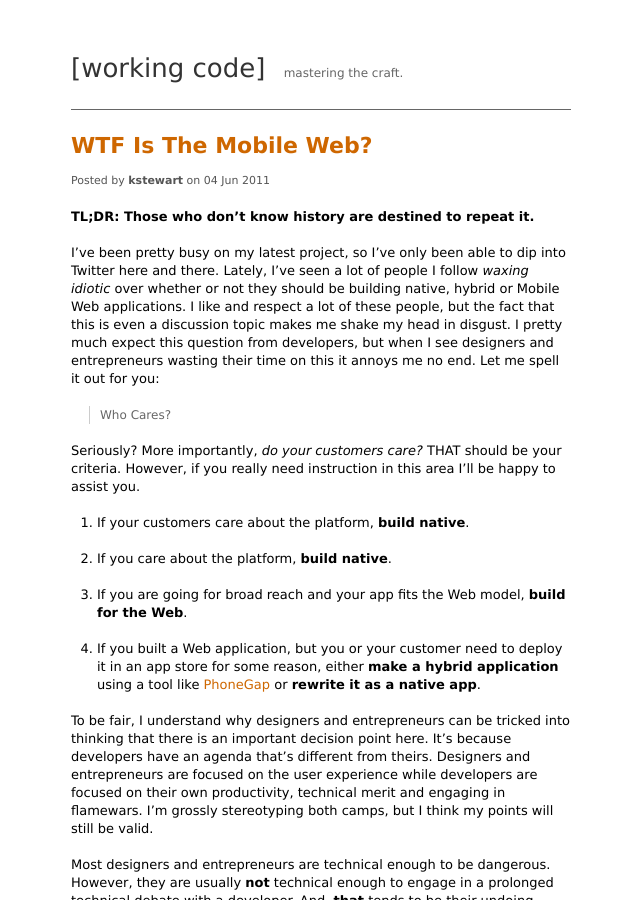
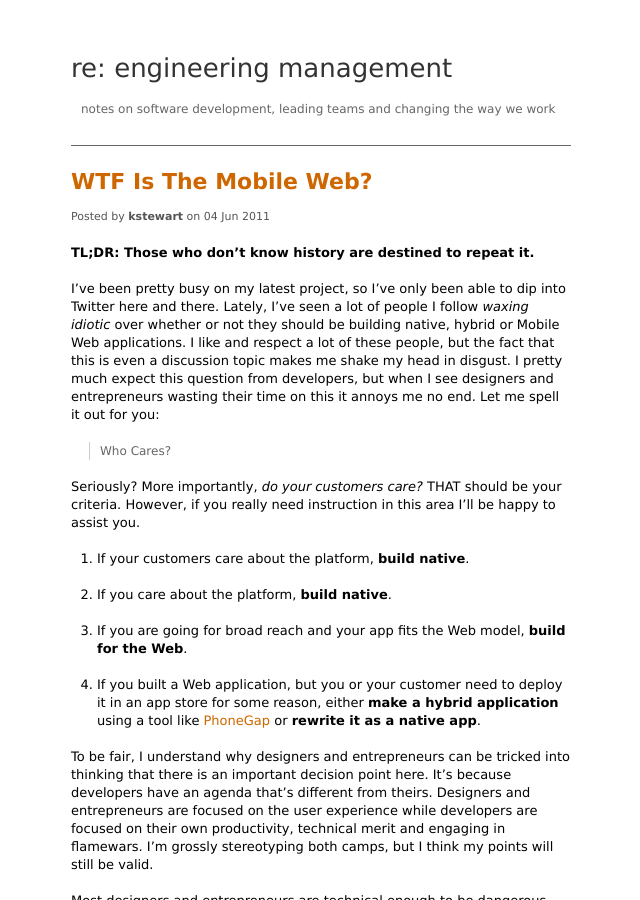
Before and after one commit to kstewart/kstewart.me, a Jekyll site: the page built from index.html, in a window 1280 px wide and 900 px high. Shown: the whole window, without its empty margins (319-959 px from the left). Built offline with Jekyll 4.4.1, drawn with Linux system fonts in a browser that asks for light colours; Markdown is read by kramdown in place of the engine named in the settings; some of the changed text lies outside the part shown.

Commit message:
Rebranded blog to re:engineering management

```diff
--- a/_layouts/default.html
+++ b/_layouts/default.html
@@ -2,7 +2,7 @@
 <html xmlns="http://www.w3.org/1999/xhtml" xml:lang="en" lang="en-us">
 <head>
 	<meta http-equiv="content-type" content="text/html; charset=utf-8" />
-   	<title>[working code]</title>
+   	<title>re: engineering management</title>
    	<meta name="author" content="Kevin Stewart" />
 	<link href="http://feeds.feedburner.com/workingcode" rel="alternate" title="[working code]" type="application/atom+xml" />
 	<link href="/css/style.css" rel="stylesheet" type="text/css" />
@@ -12,8 +12,8 @@
 <div class="container">
 	<div class="header">
 	    <h1>
-			<a href="/">[working code]</a>
-			<span>mastering the craft.</span>
+			<a href="/">re: engineering management</a><br />
+			<span>notes on software development, leading teams and changing the way we work</span>
 		</h1>
 	</div>
 <!-- end header -->
@@ -30,7 +30,7 @@
 
 		    <div>
     			<p><strong>About</strong></p>
-    			<p><strong>working code</strong> is the professional blog of kevin stewart.</p>
+    			<p><strong>re: engineering management</strong> is the professional blog of kevin stewart.</p>
 				<p><a href="http://www.twitter.com/kstewart"><img src="http://twitter-badges.s3.amazonaws.com/follow_me-b.png" alt="Follow kstewart on Twitter"/></a></p>
 				<p><a href="http://www.linkedin.com/in/kstewart" ><img src="http://www.linkedin.com/img/webpromo/btn_profile_bluetxt_80x15.gif" width="80" height="15" border="0" alt="View Kevin Stewart's profile on LinkedIn"></a></p>
 				<p><a href="http://feeds.feedburner.com/workingcode" rel="alternate" type="application/rss+xml"><img src="http://www.feedburner.com/fb/images/pub/feed-icon16x16.png" alt="" style="vertical-align:middle;border:0"/></a>&nbsp;<a href="http://feeds.feedburner.com/workingcode" rel="alternate" type="application/rss+xml">Subscribe in a reader</a></p>
@@ -56,7 +56,7 @@
 
 		<div class="copyright">
 			<p>The opinions expressed on this blog are mine alone and do not represent the opinions of my <a href="http://adobe.com">employer</a>.</p>
-            <p>&copy; [working code]. Powered by <a href="http://pages.github.com">GitHub Pages</a> using the <a href="http://powazek.com/depo-skinny">DePo Skinny Theme</a>.</p>
+            <p>&copy; kevin stewart. Powered by <a href="http://pages.github.com">GitHub Pages</a> using the <a href="http://powazek.com/depo-skinny">DePo Skinny Theme</a>.</p>
 		</div>
 
 	</div> <!-- end container -->
```
Also changed, not shown: 4 other files.
